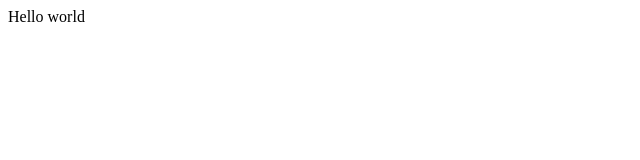
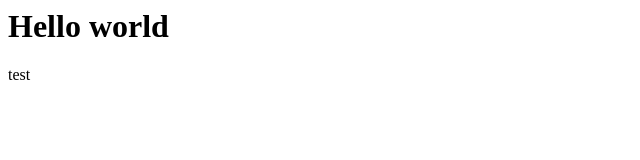
Before and after one commit to mikoleg/prueba, a plain HTML site: page index.html in a window 1280 px wide. Shown: the whole page, without its empty margins (0-640 px from the left). Drawn offline with Linux system fonts and the light colour scheme.

Commit message:
Another test

```diff
--- a/index.html
+++ b/index.html
@@ -1 +1,2 @@
-Hello world
+<h1>Hello world</h1>
+<p>test</p>
```
